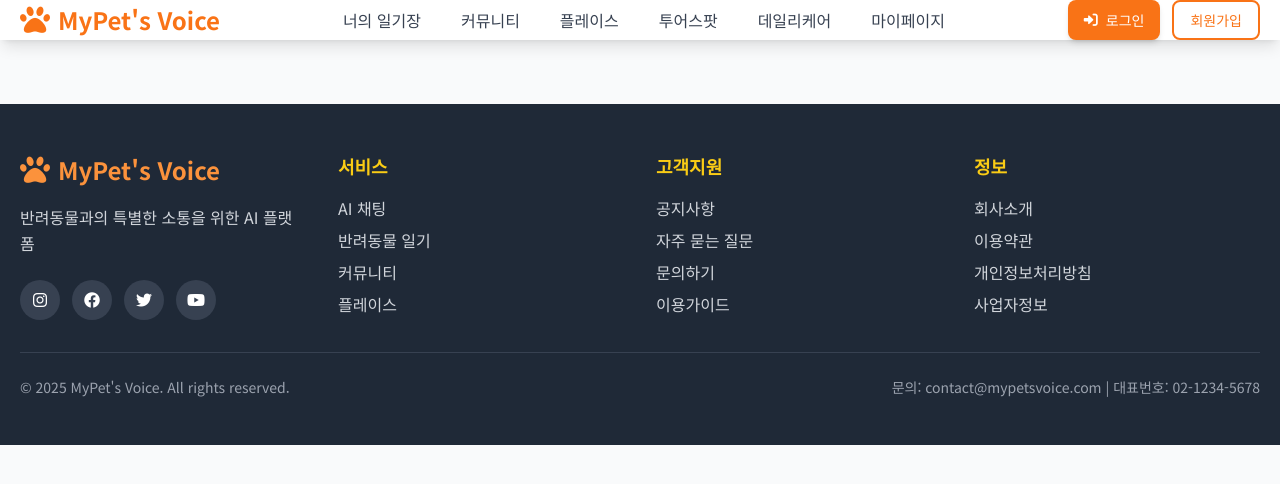
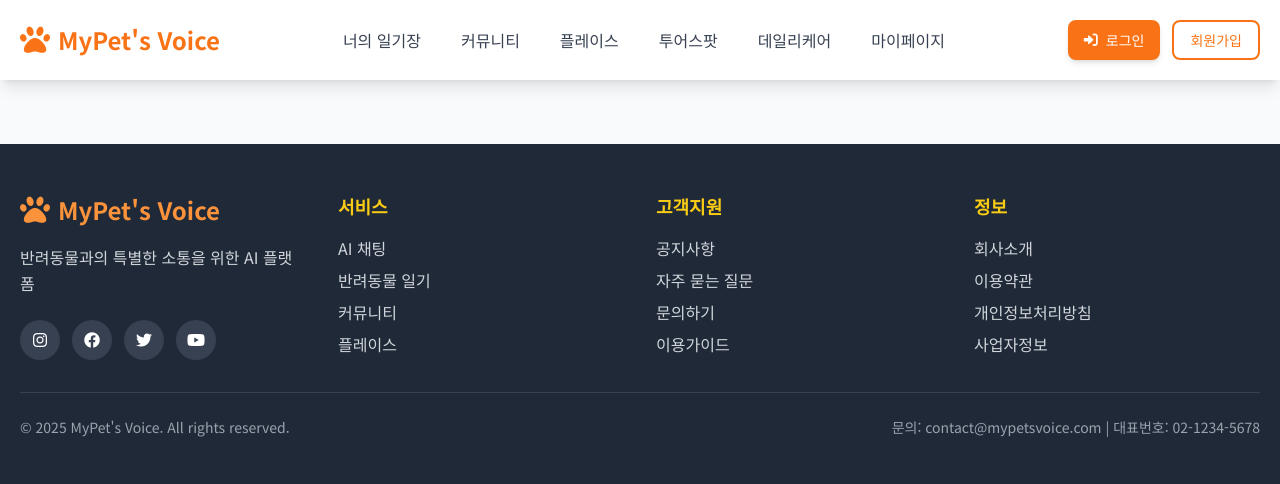
Before and after one commit to MyPetsVoice/my-pets-voice, a Flask app: page / in a window 1280 px wide. Shown: the top 484 px of the page. Run offline with Flask 3, Linux system fonts and the light colour scheme; some libraries are stand-ins or nearby versions.

Commit message:
feat(#2) 네비게이션 바 높이 수정

```diff
--- a/app.py
+++ b/app.py
@@ -8,4 +8,4 @@ def index():
 
 
 if __name__=='__main__':
-    app.run(debug=True)
+    app.run(debug=True, port=5001)
--- a/templates/base.html
+++ b/templates/base.html
@@ -44,13 +44,12 @@
                 }
             }
         </script>
-        <link rel="stylesheet" href="{{ url_for('static', filename='css/base.css') }}">
         <script src="static/js/base.js" defer></script>
 </head>
 <body class="font-korean text-gray-800 bg-gray-50 min-h-screen">
     <!-- 네비게이션 -->
     <nav class="bg-white shadow-lg sticky top-0 z-50">
-        <div class="max-w-7xl mx-auto px-5 flex justify-between items-center h-18">
+        <div class="max-w-7xl mx-auto px-5 flex justify-between items-center h-20">
             <a href="#" class="flex items-center text-secondary-500 hover:text-secondary-600 transition-colors">
                 <div class="flex items-center text-2xl font-bold">
                     <i class="fas fa-paw mr-2 text-3xl"></i>
```
